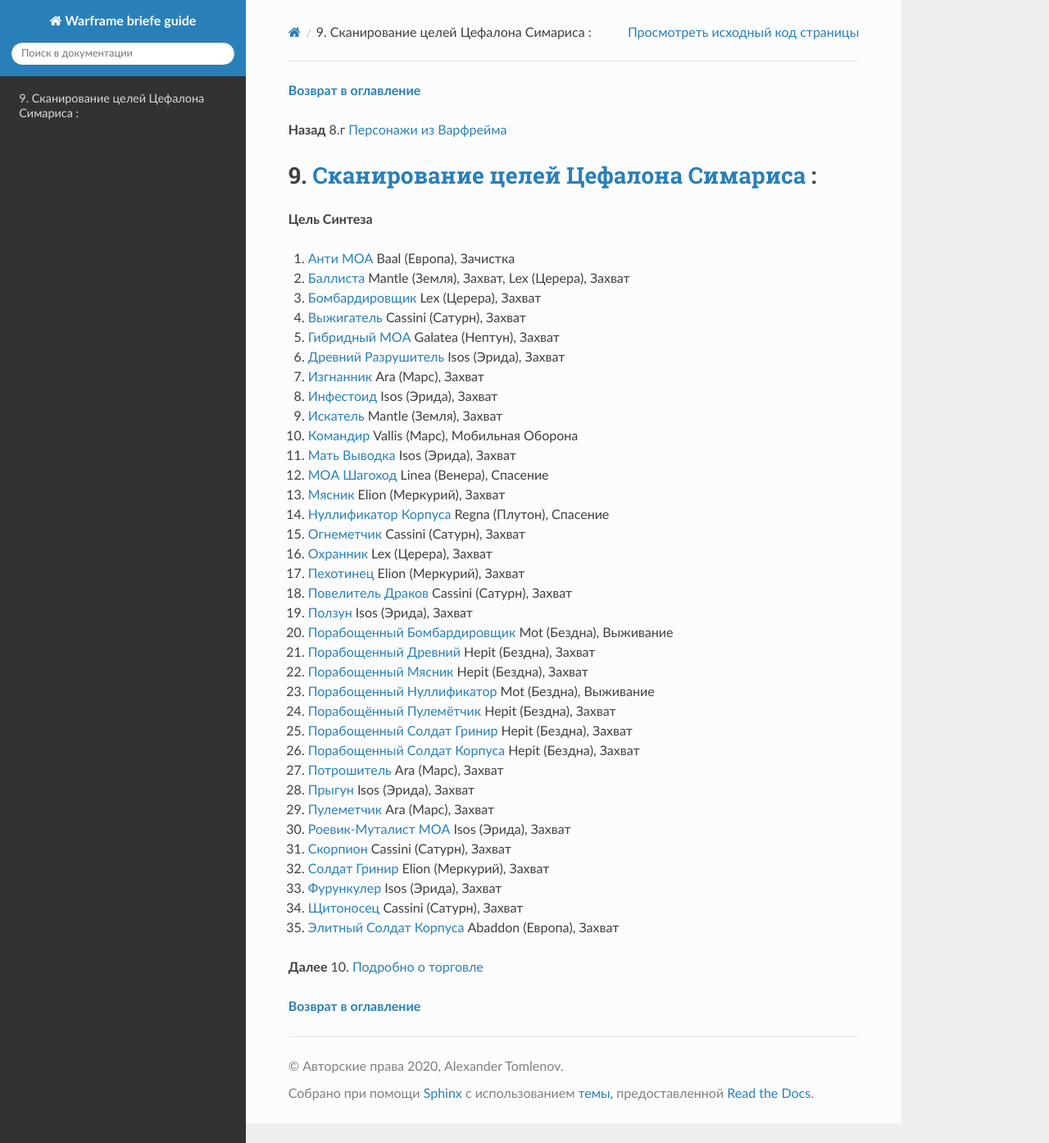
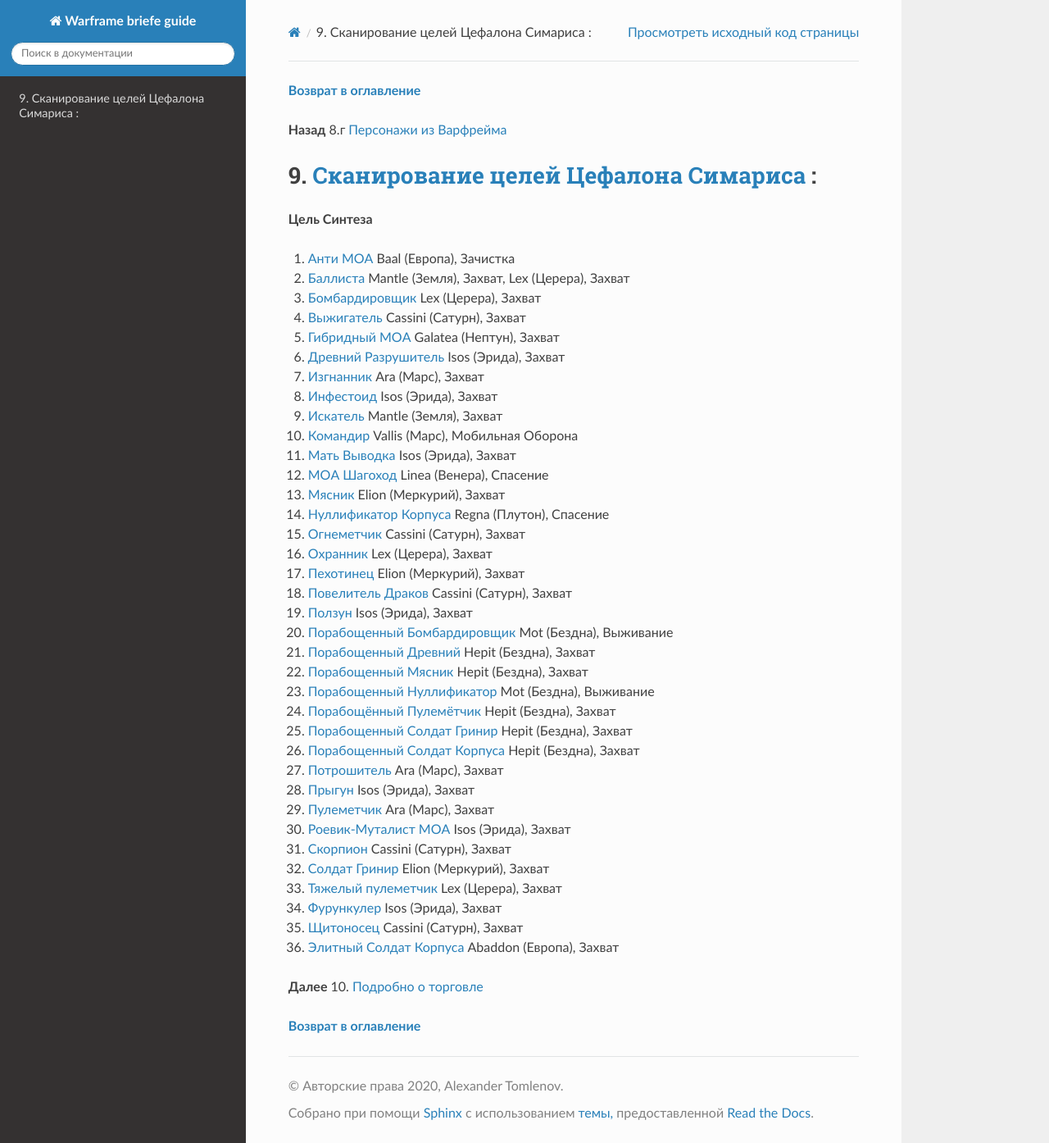
Before and after one commit to crackedmind/warframe-brief-guide, a Sphinx documentation site: the page built from source/09.md, in a window 1280 px wide and 1394 px high. Shown: the whole window at 82% size. Built offline with Sphinx 7.4.7 and the Read the Docs theme 2.0.0, drawn with Linux system fonts in a browser that asks for light colours.

Commit message:
Add heavy gunner

```diff
--- a/source/09.md
+++ b/source/09.md
@@ -39,9 +39,10 @@
 30. [Роевик-Муталист МОА](https://warframe.fandom.com/ru/wiki/%D0%A0%D0%BE%D0%B5%D0%B2%D0%B8%D0%BA-%D0%9C%D1%83%D1%82%D0%B0%D0%BB%D0%B8%D1%81%D1%82_%D0%9C%D0%9E%D0%90) Isos (Эрида), Захват
 31. [Скорпион](https://warframe.fandom.com/ru/wiki/%D0%A1%D0%BA%D0%BE%D1%80%D0%BF%D0%B8%D0%BE%D0%BD) Cassini (Сатурн), Захват
 32. [Солдат Гринир](https://warframe.fandom.com/ru/wiki/%D0%A1%D0%BE%D0%BB%D0%B4%D0%B0%D1%82_%D0%93%D1%80%D0%B8%D0%BD%D0%B8%D1%80) Elion (Меркурий), Захват
-33. [Фурункулер](https://warframe.fandom.com/ru/wiki/%D0%A4%D1%83%D1%80%D1%83%D0%BD%D0%BA%D1%83%D0%BB%D0%B5%D1%80) Isos (Эрида), Захват
-34. [Щитоносец](https://warframe.fandom.com/ru/wiki/%D0%A9%D0%B8%D1%82%D0%BE%D0%BD%D0%BE%D1%81%D0%B5%D1%86) Cassini (Сатурн), Захват
-35. [Элитный Солдат Корпуса](https://warframe.fandom.com/ru/wiki/%D0%AD%D0%BB%D0%B8%D1%82%D0%BD%D1%8B%D0%B9_%D1%81%D0%BE%D0%BB%D0%B4%D0%B0%D1%82_%D0%9A%D0%BE%D1%80%D0%BF%D1%83%D1%81%D0%B0) Abaddon (Европа), Захват
+33. [Тяжелый пулеметчик](https://warframe.fandom.com/ru/wiki/%D0%A2%D1%8F%D0%B6%D1%91%D0%BB%D1%8B%D0%B9_%D0%9F%D1%83%D0%BB%D0%B5%D0%BC%D1%91%D1%82%D1%87%D0%B8%D0%BA) Lex (Церера), Захват
+34. [Фурункулер](https://warframe.fandom.com/ru/wiki/%D0%A4%D1%83%D1%80%D1%83%D0%BD%D0%BA%D1%83%D0%BB%D0%B5%D1%80) Isos (Эрида), Захват
+35. [Щитоносец](https://warframe.fandom.com/ru/wiki/%D0%A9%D0%B8%D1%82%D0%BE%D0%BD%D0%BE%D1%81%D0%B5%D1%86) Cassini (Сатурн), Захват
+36. [Элитный Солдат Корпуса](https://warframe.fandom.com/ru/wiki/%D0%AD%D0%BB%D0%B8%D1%82%D0%BD%D1%8B%D0%B9_%D1%81%D0%BE%D0%BB%D0%B4%D0%B0%D1%82_%D0%9A%D0%BE%D1%80%D0%BF%D1%83%D1%81%D0%B0) Abaddon (Европа), Захват
 
 
 
```
